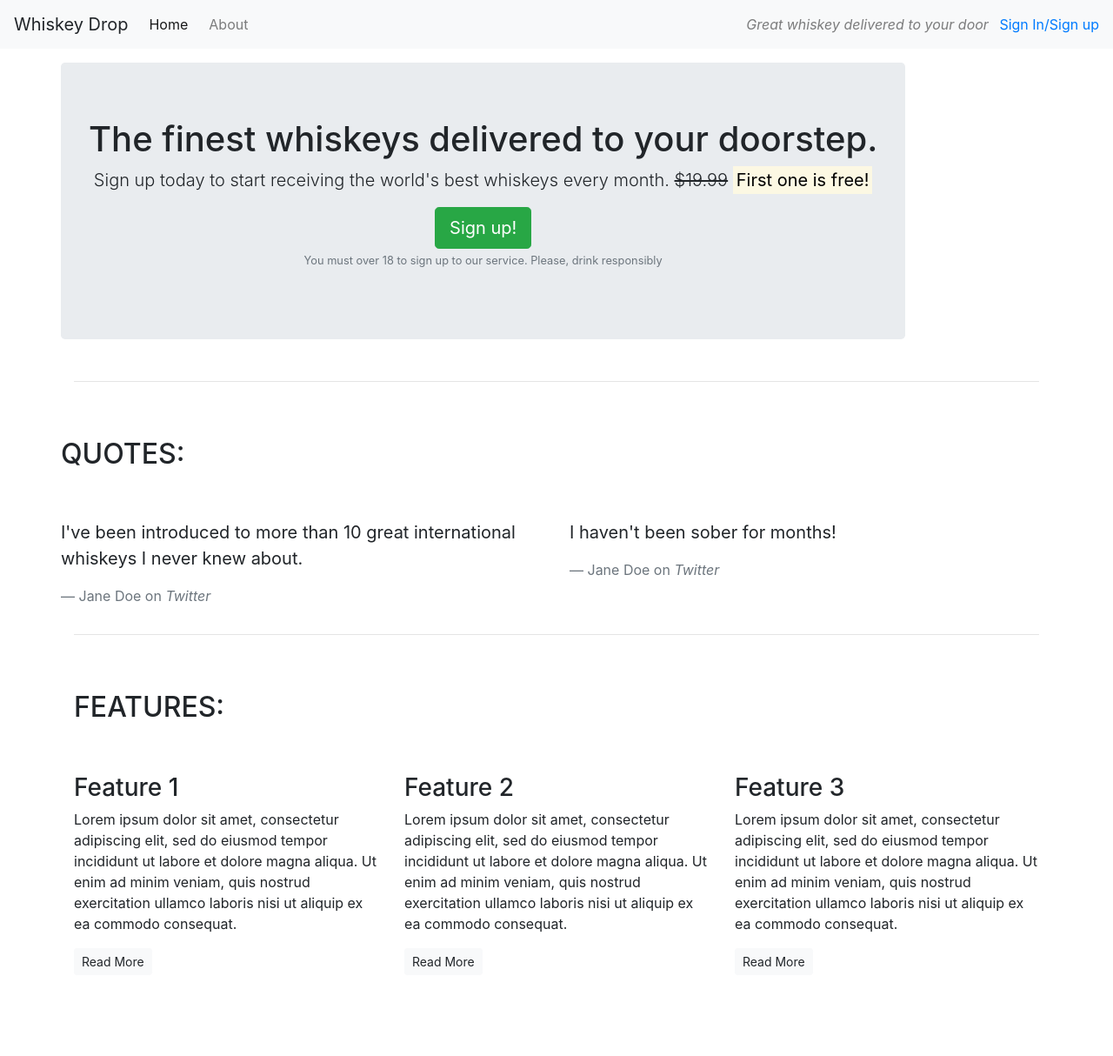
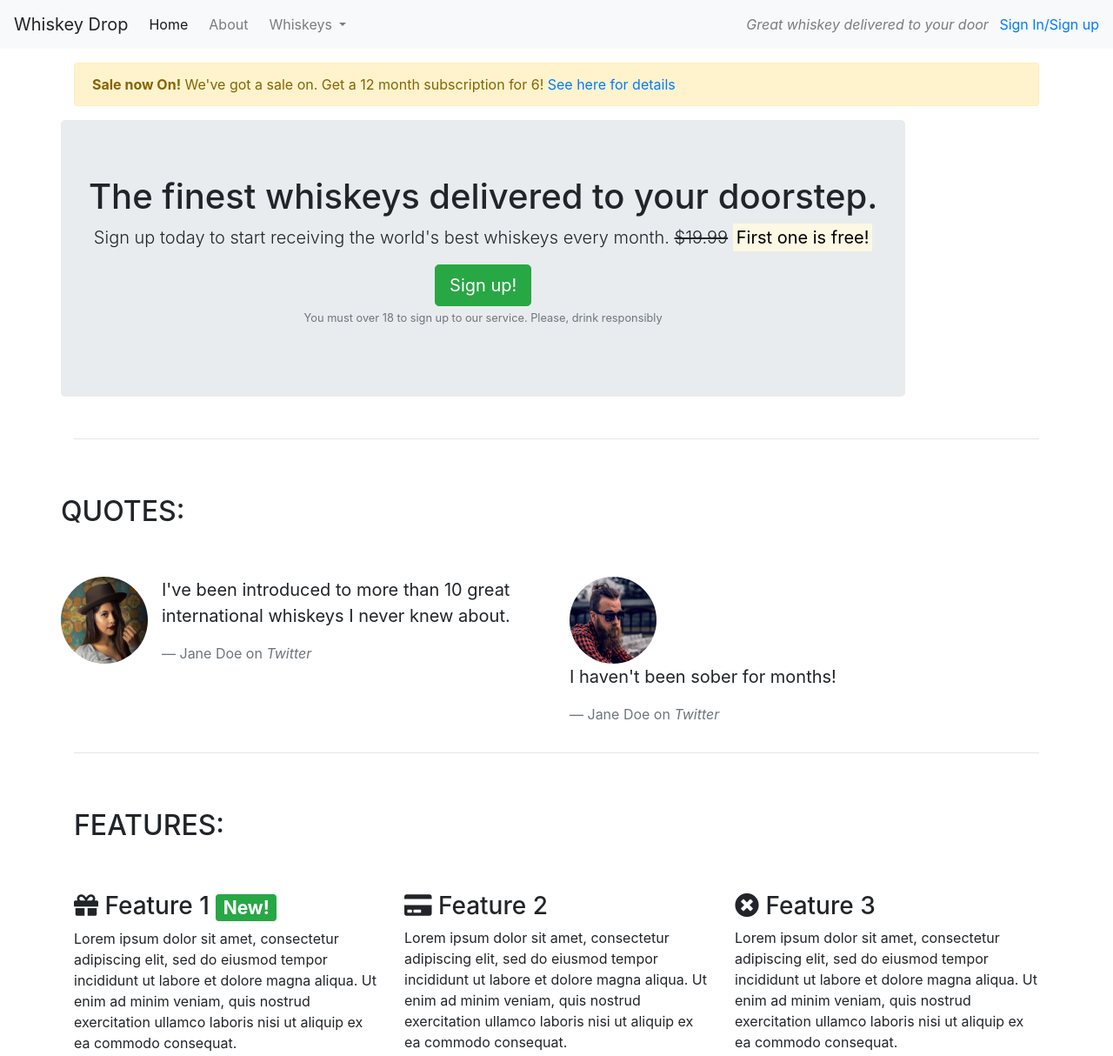
Before and after one commit to mohammad-tahmasebi-ci/bootstrap-test, a plain HTML site: page index.html in a window 1280 px wide. Shown: the top 1214 px of the page at 87% size. Before the commit the page ends 1137 px from the top, so only its background shows below. Drawn offline with nearby package versions, Linux system fonts and the light colour scheme.

Commit message:
added JS component and menu dropdown option

```diff
--- a/index.html
+++ b/index.html
@@ -6,14 +6,30 @@
     <meta name="viewport" content="width=device-width, initial-scale=1.0">
     <title>Whiskey Drop | Taste a new whiskey every month</title>
     <link rel="stylesheet" href="https://maxcdn.bootstrapcdn.com/bootstrap/4.1.3/css/bootstrap.min.css">
+    <link rel="stylesheet" href="https://use.fontawesome.com/releases/v5.6.1/css/all.css" integrity="sha384-gfdkjb5BdAXd+lj+gudLWI+BXq4IuLW5IT+brZEZsLFm++aCMlF1V92rMkPaX4PP" crossorigin="anonymous">
 </head>
 
 <body>
     <nav class="navbar navbar-light bg-light navbar-expand-sm">
         <a class="navbar-brand">Whiskey Drop</a>
+
+        <button class="navbar-toggler ml-auto" type="button" data-toggle="collapse" data-target="#navbarNavDropdown" aria-controls="navbarNavDropdown" aria-expanded="false" aria-label="Toggle navigation">
+        <span class="navbar-toggler-icon"></span></button>
+        <div class="collapse navbar-collapse" id="navbarNavDropdown">
             <ul class="navbar-nav mr-auto">
                 <li class="active navbar-item mr-2"><a class="nav-link" href="/">Home</a></li>
                 <li class="navbar-item mr-2"><a class="nav-link" href="/about">About</a></li>
+                <li class="nav-item dropdown">
+                    <a class="nav-link dropdown-toggle" href="#" id="navbarDropdownMenuLink" role="button" data-toggle="dropdown" aria-haspopup="true" aria-expanded="false">
+                      Whiskeys
+                    </a>
+                    <div class="dropdown-menu" aria-labelledby="navbarDropdownMenuLink">
+                        <a class="dropdown-item" href="#">Irish</a>
+                        <a class="dropdown-item" href="#">Scotch</a>
+                        <a class="dropdown-item" href="#">Japanese</a>
+                        <a class="dropdown-item" href="#">American</a>
+                    </div>
+                </li>
                 <li class="navbar-item mr-2 d-block d-sm-none"><a class="nav-link" href="/login">Sign In/Sing UP</a></li>
             </ul>
             <div class="d-none d-md-block">
@@ -24,8 +40,14 @@
                 </p>
                 <a href="/login">Sign In/Sign up</a>
             </div>
+        </div>
     </nav>
     <article class="container mt-3">
+        <div class="row d-none d-sm-block">
+            <div class="col-12">
+                <div class="alert alert-warning"><strong>Sale now On!</strong> We've got a sale on. Get a 12 month subscription for 6! <a href="">See here for details</a></div>
+            </div>
+        </div>
         <!-- Callout -->
         <div class="row">
             <div class="col12">
@@ -51,16 +73,30 @@
             <div>
             <div class="row">
                 <div class="col-12 col-md-6">
+                    <div class="media">
+                        <div class="d-none d-sm-block">
+                            <img src="images/girl-image.png" class="rounded-circle mr-3" height=100 width=100>
+                        </div>
+                        <div class="media-body">
                             <blockquote class="blockquote">
                                 <p>I've been introduced to more than 10 great international whiskeys I never knew about.</p>
                                 <footer class="blockquote-footer">Jane Doe on <cite title="Twitter">Twitter</cite></footer>
                             </blockquote>
                         </div>
+                    </div>
+                </div>
                 <div class="col-12 col-md-6">
+                    <div class="media">
+                        <div class="d-none d-sm-block"></div>
+                            <img src="images/guy-image.png" class="rounded-circle mr-3" height=100 width=100>
+                        </div>
+                        <div class="media-body">
                             <blockquote class="blockquote">
                                 <p>I haven't been sober for months!</p>
                                 <footer class="blockquote-footer">Jane Doe on <cite title="Twitter">Twitter</cite></footer>
                             </blockquote>
+                        </div>
+                    </div>
                 </div>
             </div>
         </section>
@@ -77,21 +113,21 @@
             <div class="row">
                 <div class="col-12 col-md-6 col-lg-4">
                     <div class="feature">
-                        <h3>Feature 1</h3>
+                        <h3><i class="fas fa-gift d-none d-sm-inline"></i> Feature 1 <span class="badge badge-success">New!</span></h3>
                         <p>Lorem ipsum dolor sit amet, consectetur adipiscing elit, sed do eiusmod tempor incididunt ut labore et dolore magna aliqua. Ut enim ad minim veniam, quis nostrud exercitation ullamco laboris nisi ut aliquip ex ea commodo consequat.</p>
                         <p><a class="btn btn-sm btn-light" href="">Read More</a></p>
                     </div>
                 </div>
                 <div class="col-12 col-md-6 col-lg-4">
                     <div class="feature">
-                        <h3>Feature 2</h3>
+                        <h3><i class="fas fa-credit-card d-none d-sm-inline"></i> Feature 2</h3>
                         <p>Lorem ipsum dolor sit amet, consectetur adipiscing elit, sed do eiusmod tempor incididunt ut labore et dolore magna aliqua. Ut enim ad minim veniam, quis nostrud exercitation ullamco laboris nisi ut aliquip ex ea commodo consequat.</p>
                         <p><a class="btn btn-sm btn-light" href="">Read More</a></p>
                     </div>
                 </div>
                 <div class="col-12 d-md-none d-lg-block col-lg-4">
                     <div class="feature">
-                        <h3>Feature 3</h3>
+                        <h3><i class="fas fa-times-circle d-none d-sm-inline"></i> Feature 3</h3>
                         <p>Lorem ipsum dolor sit amet, consectetur adipiscing elit, sed do eiusmod tempor incididunt ut labore et dolore magna aliqua. Ut enim ad minim veniam, quis nostrud exercitation ullamco laboris nisi ut aliquip ex ea commodo consequat.</p>
                         <p><a class="btn btn-sm btn-light" href="">Read More</a></p>
                     </div>
@@ -100,6 +136,11 @@
         </section>
         <!-- /.features -->
     </article>
+
+    <script src="https://code.jquery.com/jquery-3.3.1.slim.min.js" integrity="sha384-q8i/X+965DzO0rT7abK41JStQIAqVgRVzpbzo5smXKp4YfRvH+8abtTE1Pi6jizo" crossorigin="anonymous"></script>
+    <script src="https://cdnjs.cloudflare.com/ajax/libs/popper.js/1.14.3/umd/popper.min.js" integrity="sha384-ZMP7rVo3mIykV+2+9J3UJ46jBk0WLaUAdn689aCwoqbBJiSnjAK/l8WvCWPIPm49" crossorigin="anonymous"></script>
+    <script src="https://stackpath.bootstrapcdn.com/bootstrap/4.1.3/js/bootstrap.min.js" integrity="sha384-ChfqqxuZUCnJSK3+MXmPNIyE6ZbWh2IMqE241rYiqJxyMiZ6OW/JmZQ5stwEULTy" crossorigin="anonymous"></script>
+</body>
 </body>
 
 </html>
```
Also changed, not shown: images/girl-image.png (added), images/guy-image.png (added). Lines whose indentation alone changed are shown as unchanged.
